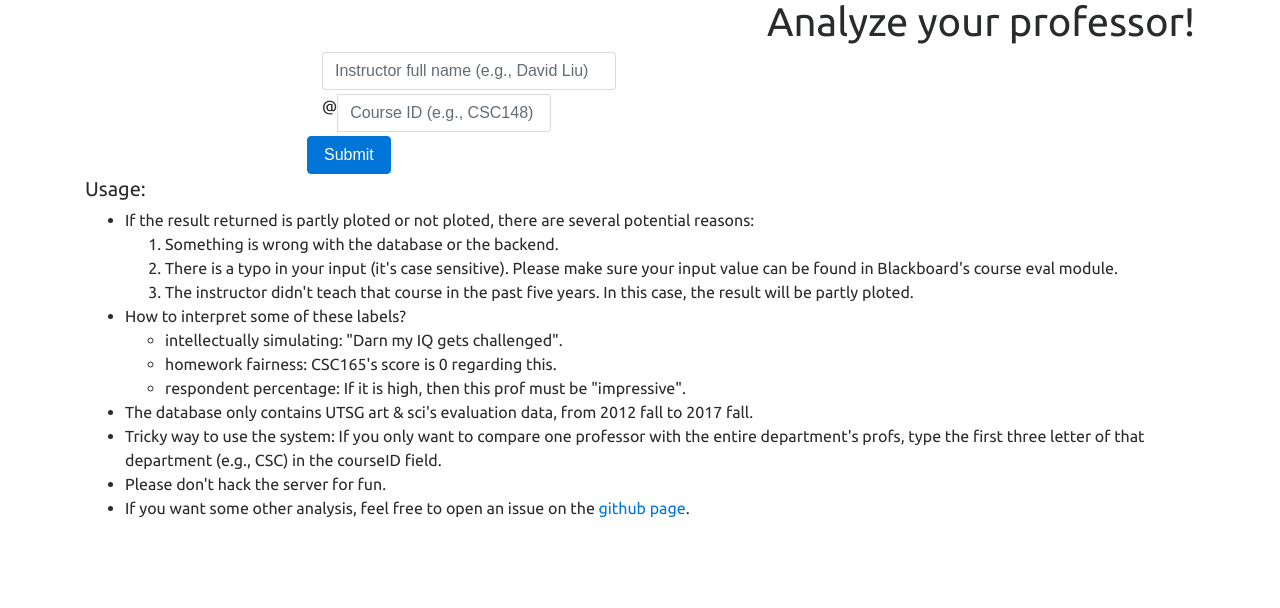
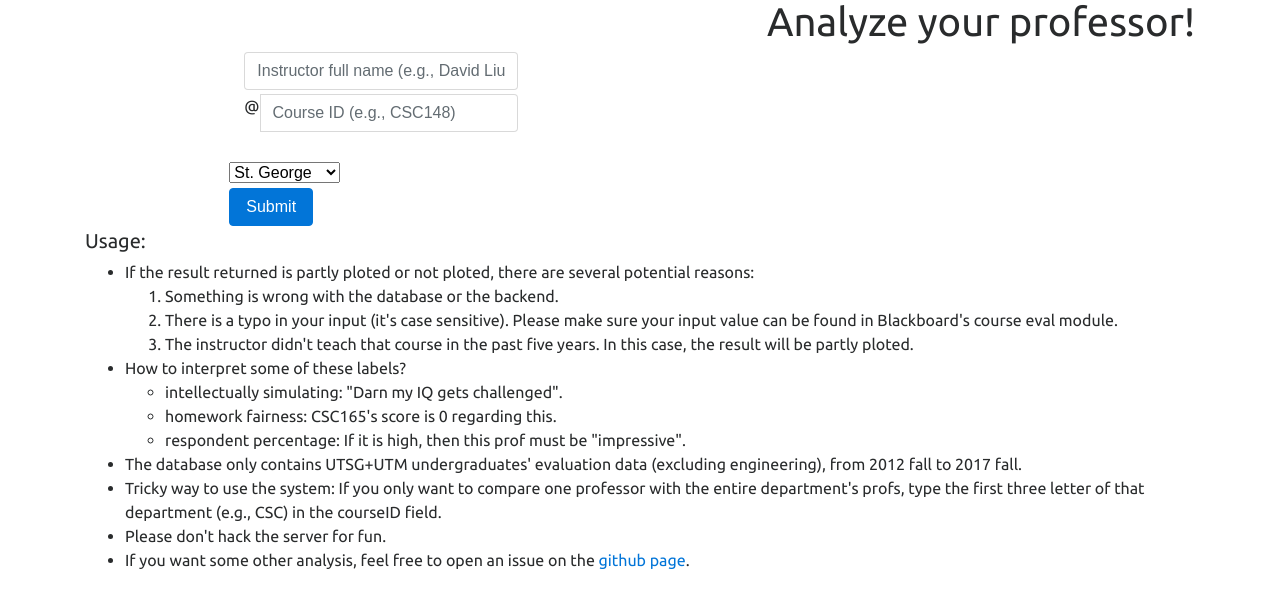
Before and after one commit to ZewenShen/uoft-profs, a Node server app: page /profanalysis in a window 1280 px wide. Shown: the part 108-716 px from the top of the page. Run offline with Node 20, Linux system fonts and the light colour scheme.

Commit message:
now people can view utm eval data on the website

```diff
--- a/src/web/app.js
+++ b/src/web/app.js
@@ -18,10 +18,11 @@ app.get("/", function(req, res) {
 app.get("/profanalysis", function(req, res) {
 	instructor = req.query.instructor;
 	course = req.query.course;
-	if (instructor == undefined || course == undefined || !/^[A-Za-z\s]*$/.test(instructor) || !/^[A-Z]{3}\d?\d?\d?$/.test(course)) {
+	campus = req.query.campus;
+	if (instructor == undefined || course == undefined || !/^[A-Za-z\s]*$/.test(instructor) || !/^[A-Z]{3}\d?\d?\d?$/.test(course) || (campus != 'St. George' && campus != 'Mississauga')) {
 		res.render("profanalysis", {imgTag: ''});
 	} else {
-		var pythonTerminal = util.format("python3 %s '%s' %s", ANALYZE_PROF_PATH, instructor, course);
+		var pythonTerminal = util.format("python3 %s '%s' %s '%s'", ANALYZE_PROF_PATH, instructor, course, campus);
 		exec(pythonTerminal, function(err, stdout, stderr) {
 			if (err) {
 				console.log('get plot err:' + stderr);
@@ -34,7 +35,7 @@ app.get("/profanalysis", function(req, res) {
 });
 
 app.post("/analyzeprof", function(req, res) {
-	var profInput = {instructor: req.body.instructor, course: req.body.course};
+	var profInput = {instructor: req.body.instructor, course: req.body.course, campus: req.body.campus};
 	var query = querystring.stringify(profInput);
 	res.redirect("/profanalysis?" + query);
 });
--- a/src/web/public/profanalysis.css
+++ b/src/web/public/profanalysis.css
@@ -10,6 +10,6 @@ body {
 
 #profquery {
 	margin: 0 auto;
-	width: 80%;
-	padding-left: 10%;
+	width: 90%;
+	padding-left: 8%;
 }
--- a/src/web/views/profanalysis.ejs
+++ b/src/web/views/profanalysis.ejs
@@ -13,7 +13,7 @@
 		<h1>Analyze your professor!</h1>
 		<form id="profquery" action="/analyzeprof" method="POST">
 		  <div class="form-row align-items-center">
-		    <div class="col-sm-5 my-1">
+		    <div class="col-sm-4 my-1">
 		      <label class="sr-only" for="inlineFormInputName">Name</label>
 		      <input type="text" class="form-control" id="inlineFormInputName"
 			  name="instructor" pattern="[A-Za-z\s]*" title= "Full name of the instructor (case sensitive)" placeholder="Instructor full name (e.g., David Liu)" required>
@@ -27,6 +27,11 @@
 			<input type="text" class="form-control" id="inlineFormInputGroupUsername" name="course" pattern="[A-Z]{3}(|\d{3})" title="begins with 3 captital letters, ends with 3 numbers" placeholder="Course ID (e.g., CSC148)" required>
 		      </div>
 		    </div>
+			<br>
+			<select name="campus">
+				<option value="St. George">St. George</option>
+				<option value="Mississauga">Mississauga</option>
+			</select>
 		    <div class="col-auto my-1">
 		      <button type="submit" class="btn btn-primary">Submit</button>
 		    </div>
@@ -59,8 +64,8 @@
 					must be "impressive".</li>
 				</ul>
 			</li>
-			<li>The database only contains UTSG art & sci's evaluation data,
-			from 2012 fall to 2017 fall.</li>
+			<li>The database only contains UTSG+UTM undergraduates' evaluation
+			data (excluding engineering), from 2012 fall to 2017 fall.</li>
 			<li>Tricky way to use the system: If you only want to compare one
 			professor with the entire department's profs, type the first three letter of
 			that department (e.g., CSC) in the courseID field.</li>
```
